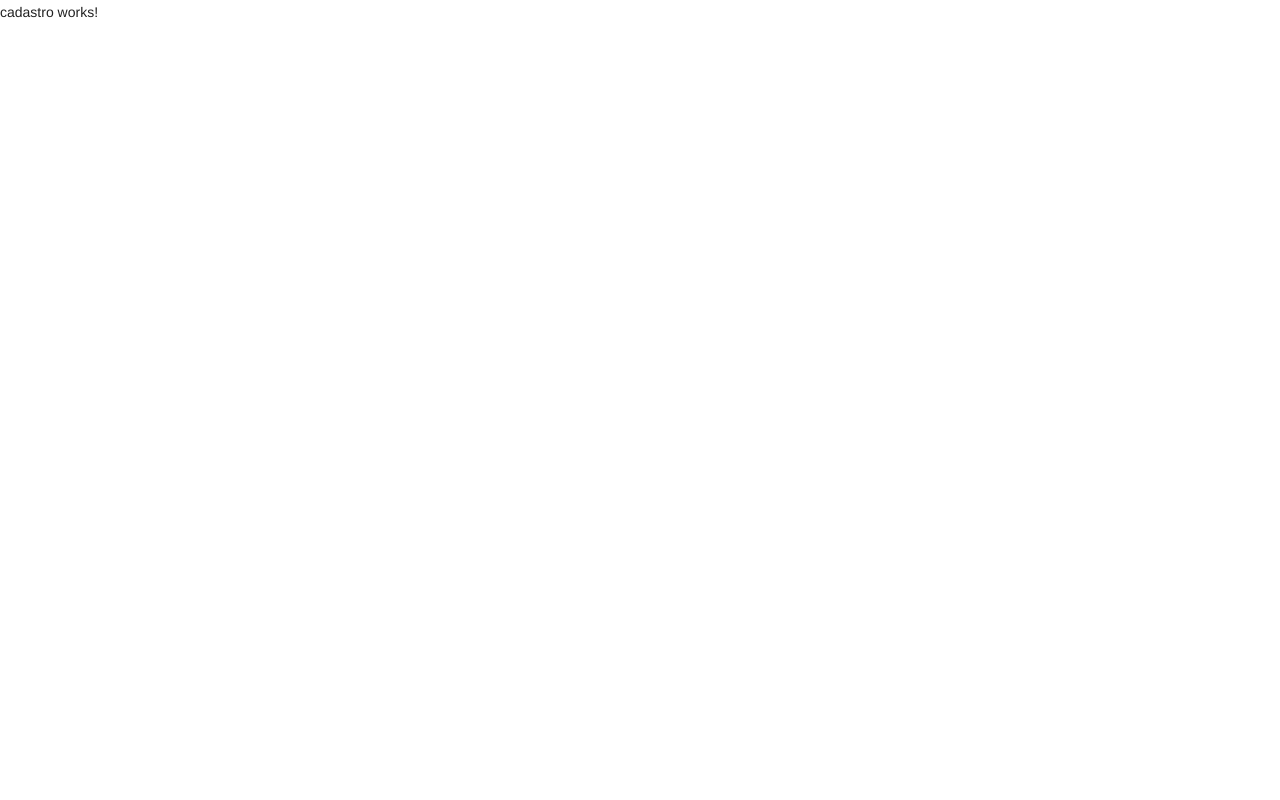
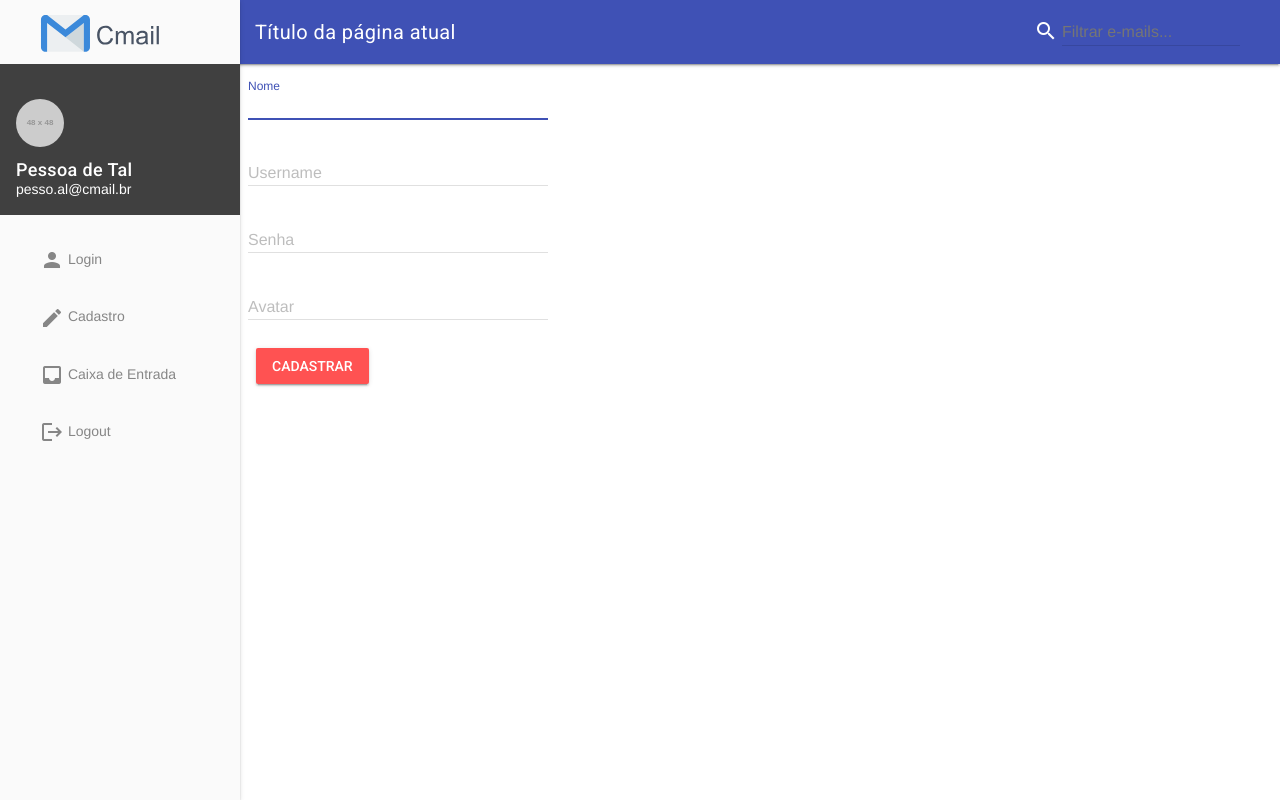
Before and after one commit to evelisee-zz/cmail-15-06-2020, an Angular app: page /cadastro in a window 1280 px wide. Built offline with nearby package versions, Linux system fonts and the light colour scheme.

Commit message:
feat: feedback de erro

```diff
--- a/angular.json
+++ b/angular.json
@@ -8,8 +8,9 @@
       "schematics": {
         "@schematics/angular:component": {
           "inlineStyle": true,
-          "export": false,
-          "spec": true,
+          "prefix": "cmail"
+        },
+        "@schematics/angular:directive": {
           "prefix": "cmail"
         }
       },
--- /dev/null
+++ b/src/app/components/cmail-form-group/cmail-form-field.directive.ts
@@ -0,0 +1,27 @@
+import { Directive, ElementRef, OnInit } from '@angular/core';
+
+@Directive({
+  selector: '[cmailFormField]'
+})
+export class CmailFormFieldDirective implements OnInit {
+
+  constructor(
+    private campo: ElementRef
+  ) { }
+
+
+  ngOnInit() {
+    const campo = this.campo.nativeElement;
+
+    if(campo.name) {
+      campo.id = campo.name;
+      campo.setAttribute('placeholder', ' ');
+      campo.classList.add('mdl-textfield__input');
+    } else {
+      throw new Error("Atributo 'name' é obrigatório");
+    }
+  }
+
+
+
+}
--- /dev/null
+++ b/src/app/components/cmail-form-group/cmail-form-group.component.html
@@ -0,0 +1,7 @@
+<div class="cmailInputForm">
+    <div class="mdl-textfield mdl-textfield--floating-label">
+        <ng-content></ng-content>
+        <label class="mdl-textfield__label" [for]="idCampo">{{textoDaLabel}}</label>
+        <span class="mdl-textfield__formline"></span>
+    </div>
+</div>
--- /dev/null
+++ b/src/app/components/cmail-form-group/cmail-form-group.component.ts
@@ -0,0 +1,23 @@
+import { Component, OnInit, ElementRef, Input } from '@angular/core';
+
+@Component({
+  selector: 'cmail-form-group',
+  templateUrl: './cmail-form-group.component.html',
+  styles: [
+  ]
+})
+export class CmailFormGroupComponent implements OnInit {
+  textoDaLabel = "";
+  idCampo = "";
+
+  constructor(
+    private elemento: ElementRef
+  ) { }
+
+  ngOnInit(): void {
+    const campo = this.elemento.nativeElement.querySelector('input');
+    this.textoDaLabel = campo.name.replace(campo.name[0], campo.name[0].toUpperCase());
+    this.idCampo = campo.name;
+  }
+
+}
--- a/src/app/modules/cadastro/cadastro.component.html
+++ b/src/app/modules/cadastro/cadastro.component.html
@@ -1 +1,39 @@
-<p>cadastro works!</p>
+<div class="mdl-layout mdl-js-layout mdl-layout--fixed-drawer mdl-layout--fixed-header">
+  <cmail-header></cmail-header>
+  <main class="mdl-layout__content">
+    <div class="page-content">
+      <div class="mdl-grid">
+        <form [formGroup]="formCadastro" (ngSubmit)="handleCadastrarUsuario()">
+
+          <cmail-form-group>
+            <input autofocus required type="text" name="nome" placeholder=" " formControlName="nome" cmailFormField />
+            <span class="mdl-textfield__error">Informar um nome é obrigatório!</span>
+          </cmail-form-group>
+
+          <cmail-form-group>
+            <input autofocus required type="text" name="username" placeholder=" " formControlName="username" cmailFormField />
+            <span class="mdl-textfield__error">Informar um usuário é obrigatório!</span>
+          </cmail-form-group>
+
+          <cmail-form-group>
+            <input autofocus required type="password" name="senha" placeholder=" " formControlName="senha" cmailFormField />
+            <span class="mdl-textfield__error">Informar um senha é obrigatório!</span>
+          </cmail-form-group>
+
+          <cmail-form-group>
+            <input autofocus required type="text" name="avatar" placeholder=" " formControlName="avatar" cmailFormField />
+            <span class="mdl-textfield__error">Informar um senha é obrigatório!</span>
+          </cmail-form-group>
+
+
+          <div class="mdl-card__actions">
+            <button class="mdl-button mdl-js-button mdl-button--raised mdl-button--accent">
+              Cadastrar
+            </button>
+          </div>
+
+        </form>
+      </div>
+    </div>
+  </main>
+</div>
--- a/src/app/modules/cadastro/cadastro.component.ts
+++ b/src/app/modules/cadastro/cadastro.component.ts
@@ -1,4 +1,5 @@
 import { Component, OnInit } from '@angular/core';
+import { FormGroup, FormControl, Validators } from '@angular/forms';
 
 @Component({
   selector: 'cmail-cadastro',
@@ -8,9 +9,25 @@ import { Component, OnInit } from '@angular/core';
 })
 export class CadastroComponent implements OnInit {
 
+  isOkay = true;
+
+  formCadastro = new FormGroup({
+    nome: new FormControl('', Validators.required),
+    username: new FormControl('', Validators.required),
+    senha: new FormControl('', [Validators.required, Validators.minLength(2)]),
+    avatar: new FormControl('', Validators.required),
+  })
+
   constructor() { }
 
   ngOnInit(): void {
   }
 
+  handleCadastrarUsuario() {
+    console.log(this.formCadastro)
+    if(this.formCadastro.invalid) {
+      console.log('invalido')
+    }
+  }
+
 }
--- a/src/app/modules/caixa-de-entrada/caixa-de-entrada.component.html
+++ b/src/app/modules/caixa-de-entrada/caixa-de-entrada.component.html
@@ -1,5 +1,6 @@
 <div class="mdl-layout mdl-js-layout mdl-layout--fixed-drawer mdl-layout--fixed-header">
   <cmail-header></cmail-header>
+
   <main class="mdl-layout__content">
     <div class="page-content">
 
```
Also changed, not shown: src/app/app.component.html (deleted, +0 -81 lines), src/app/app.module.ts (+7 -2 lines), 1 other file (tests, documents, lock files or other folders).
